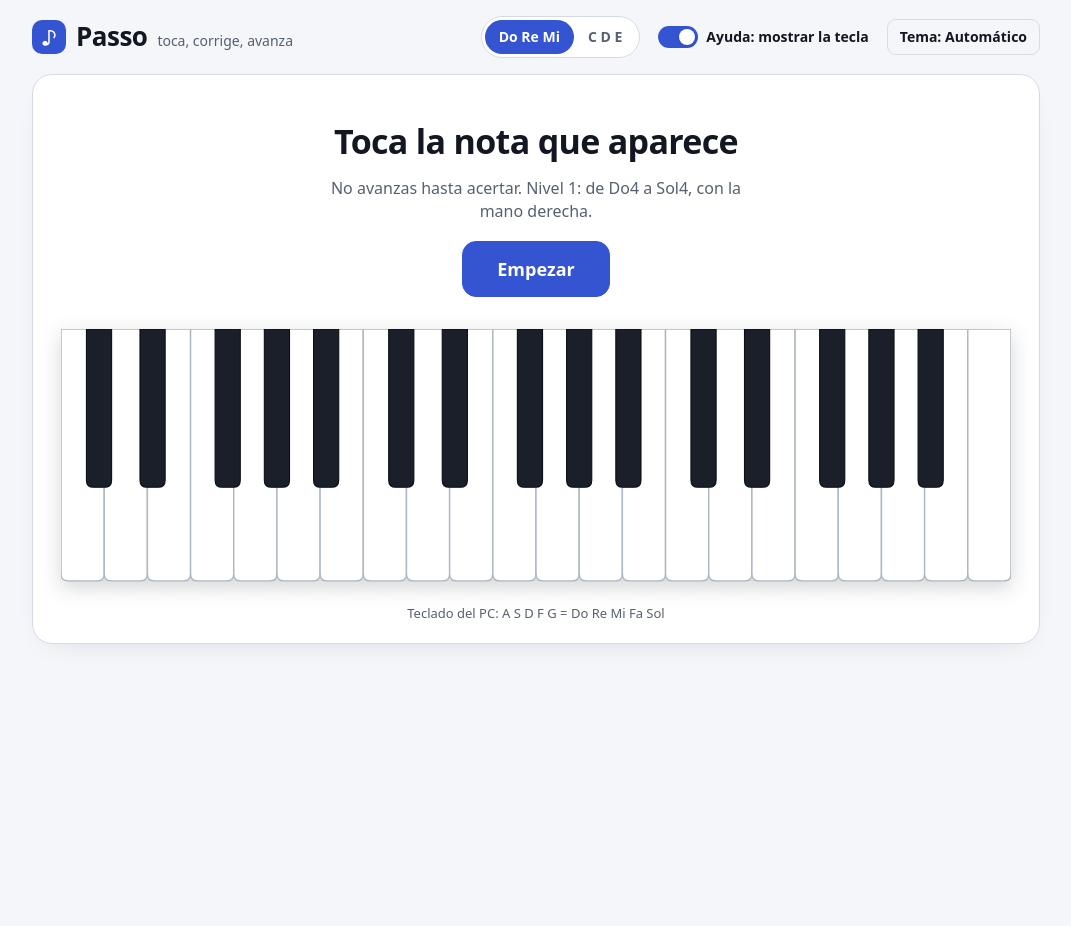
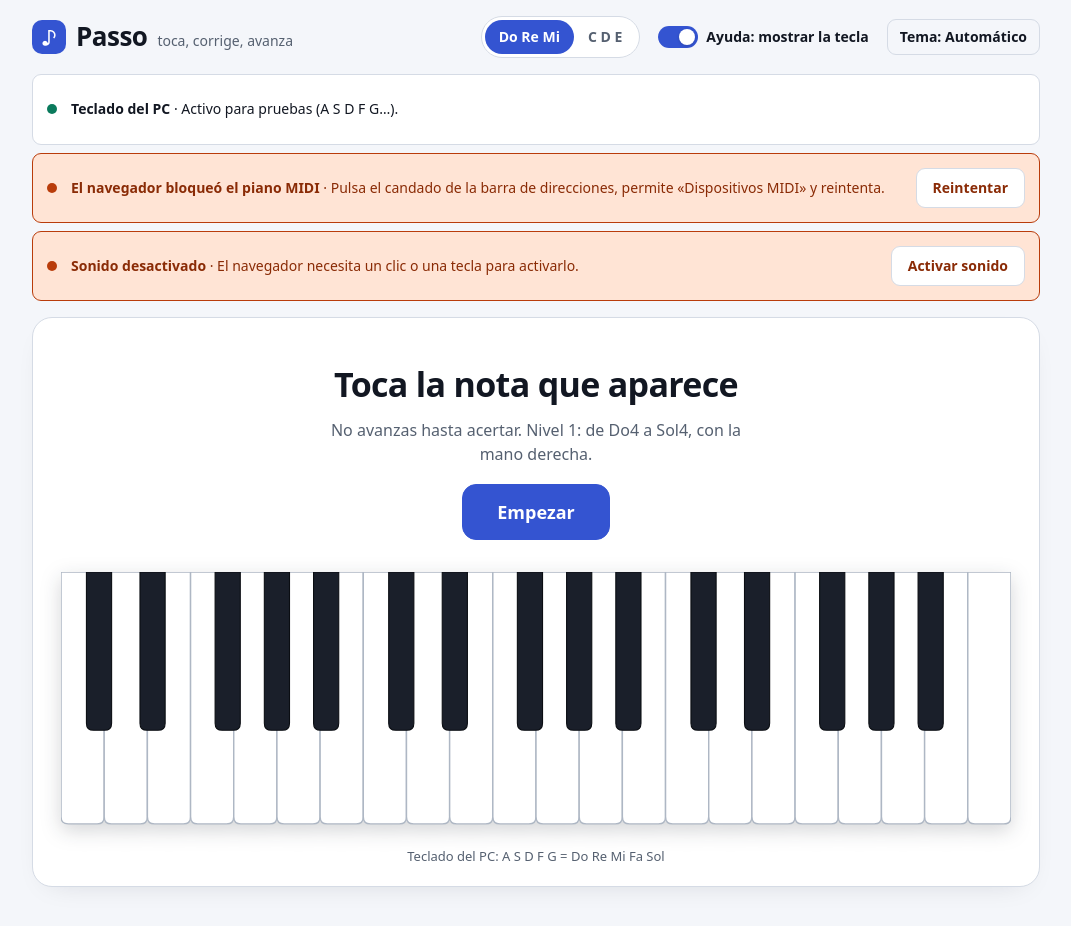
Before and after one commit to KevinHGitCode/Passo, a React (Vite) app: page / in a window 1280 px wide. Shown: the whole page, without its empty margins (104-1175 px from the left). Before the commit the page ends 800 px from the top, so only its background shows below. Built offline with nearby package versions, Linux system fonts and the light colour scheme.

Commit message:
feat: la composición conecta MIDI, audio con desbloqueo por gesto y la zona de estado

```diff
--- a/src/compose.ts
+++ b/src/compose.ts
@@ -1,9 +1,12 @@
+import { WebAudioOutput } from '@/adapters/audio/web-audio-output';
+import type { AudioContextLike } from '@/adapters/audio/web-audio-output';
 import { ComputerKeyboardInput } from '@/adapters/keyboard/computer-keyboard-input';
 import type { KeyEventTarget } from '@/adapters/keyboard/computer-keyboard-input';
+import { MidiNoteInput } from '@/adapters/midi/midi-input';
+import type { MidiAccessLike } from '@/adapters/midi/midi-types';
 import { PracticeSession } from '@/core/application/practice-session';
 import { createSeededRng } from '@/core/domain/rng';
 import type { Rng } from '@/core/domain/rng';
-import type { AudioOutput } from '@/core/ports/audio-output';
 import type { Clock } from '@/core/ports/clock';
 
 /** Raíz de composición: el único lugar que conoce las implementaciones concretas. */
@@ -11,9 +14,10 @@ export function composeApp(search: string = window.location.search) {
   const params = new URLSearchParams(search);
   const seed = params.get('seed');
   const rng: Rng = seed === null ? Math.random : createSeededRng(Number(seed));
+  const debug = params.has('debug');
 
   const clock: Clock = { now: () => performance.now() };
-  const silentAudio: AudioOutput = { noteOn: () => undefined, noteOff: () => undefined };
+
   const keyTarget: KeyEventTarget = {
     addEventListener: (type, listener) => window.addEventListener(type, listener as EventListener),
     removeEventListener: (type, listener) =>
@@ -21,8 +25,33 @@ export function composeApp(search: string = window.location.search) {
   };
   const keyboard = new ComputerKeyboardInput(keyTarget);
 
-  const session = new PracticeSession({ inputs: [keyboard], audio: silentAudio, clock, rng });
+  const midi = new MidiNoteInput(
+    typeof navigator.requestMIDIAccess === 'function'
+      ? () => navigator.requestMIDIAccess({ sysex: false }) as unknown as Promise<MidiAccessLike>
+      : undefined,
+  );
+
+  const audio = new WebAudioOutput(() =>
+    typeof AudioContext === 'undefined'
+      ? undefined
+      : (new AudioContext({ latencyHint: 'interactive' }) as unknown as AudioContextLike),
+  );
+  // Los navegadores solo dejan sonar tras un gesto: el primer clic o tecla activa el sonido.
+  const unlockOnGesture = () => {
+    void audio.unlock().then(() => {
+      if (audio.getStatus() === 'listo') {
+        window.removeEventListener('pointerdown', unlockOnGesture);
+        window.removeEventListener('keydown', unlockOnGesture);
+      }
+    });
+  };
+  window.addEventListener('pointerdown', unlockOnGesture);
+  window.addEventListener('keydown', unlockOnGesture);
+
+  const inputs = [keyboard, midi] as const;
+  const session = new PracticeSession({ inputs, audio, clock, rng });
   void keyboard.start();
+  void midi.start();
 
-  return { session, inputs: [keyboard] as const };
+  return { session, inputs, audio, debug };
 }
--- a/src/main.tsx
+++ b/src/main.tsx
@@ -8,10 +8,16 @@ import '@/ui/styles/base.css';
 const root = document.getElementById('root');
 if (!root) throw new Error('Falta el elemento #root');
 
-const { session } = composeApp();
+const { session, inputs, audio, debug } = composeApp();
 
 createRoot(root).render(
   <StrictMode>
-    <App session={session} pcKeysHint="Teclado del PC: A S D F G = Do Re Mi Fa Sol" />
+    <App
+      session={session}
+      inputs={inputs}
+      audio={audio}
+      debug={debug}
+      pcKeysHint="Teclado del PC: A S D F G = Do Re Mi Fa Sol"
+    />
   </StrictMode>,
 );
--- a/src/ui/App.tsx
+++ b/src/ui/App.tsx
@@ -1,23 +1,31 @@
-import type { ReactNode } from 'react';
 import type { PracticeSession } from '@/core/application/practice-session';
+import type { AudioControl } from '@/core/ports/audio-control';
+import type { NoteInput } from '@/core/ports/note-input';
+import { DebugPanel } from './debug/DebugPanel';
 import { PracticeScreen } from './practice/PracticeScreen';
+import { StatusZone } from './status/StatusZone';
 import { useTheme } from './theme/use-theme';
 
 export interface AppProps {
   readonly session: PracticeSession;
-  readonly statusZone?: ReactNode | undefined;
+  readonly inputs: readonly NoteInput[];
+  readonly audio: AudioControl;
+  readonly debug?: boolean;
   readonly pcKeysHint?: string | undefined;
 }
 
-export function App({ session, statusZone, pcKeysHint }: AppProps) {
+export function App({ session, inputs, audio, debug = false, pcKeysHint }: AppProps) {
   const [theme, cycleTheme] = useTheme();
   return (
+    <>
       <PracticeScreen
         session={session}
         theme={theme}
         onCycleTheme={cycleTheme}
-      statusZone={statusZone}
+        statusZone={<StatusZone inputs={inputs} audio={audio} />}
         pcKeysHint={pcKeysHint}
       />
+      {debug && <DebugPanel session={session} audio={audio} />}
+    </>
   );
 }
--- a/src/ui/practice/practice.css
+++ b/src/ui/practice/practice.css
@@ -444,3 +444,20 @@
     padding: 16px 10px;
   }
 }
+
+/* ---------- Depuración (?debug) ---------- */
+.debug {
+  position: fixed;
+  right: 12px;
+  bottom: 12px;
+  display: flex;
+  flex-direction: column;
+  gap: 2px;
+  padding: 10px 12px;
+  border-radius: var(--radius-sm);
+  border: 1px solid var(--border);
+  background: var(--surface);
+  box-shadow: 0 6px 20px var(--shadow);
+  font-size: 12px;
+  font-variant-numeric: tabular-nums;
+}
```
Lines whose indentation alone changed are shown as unchanged.
